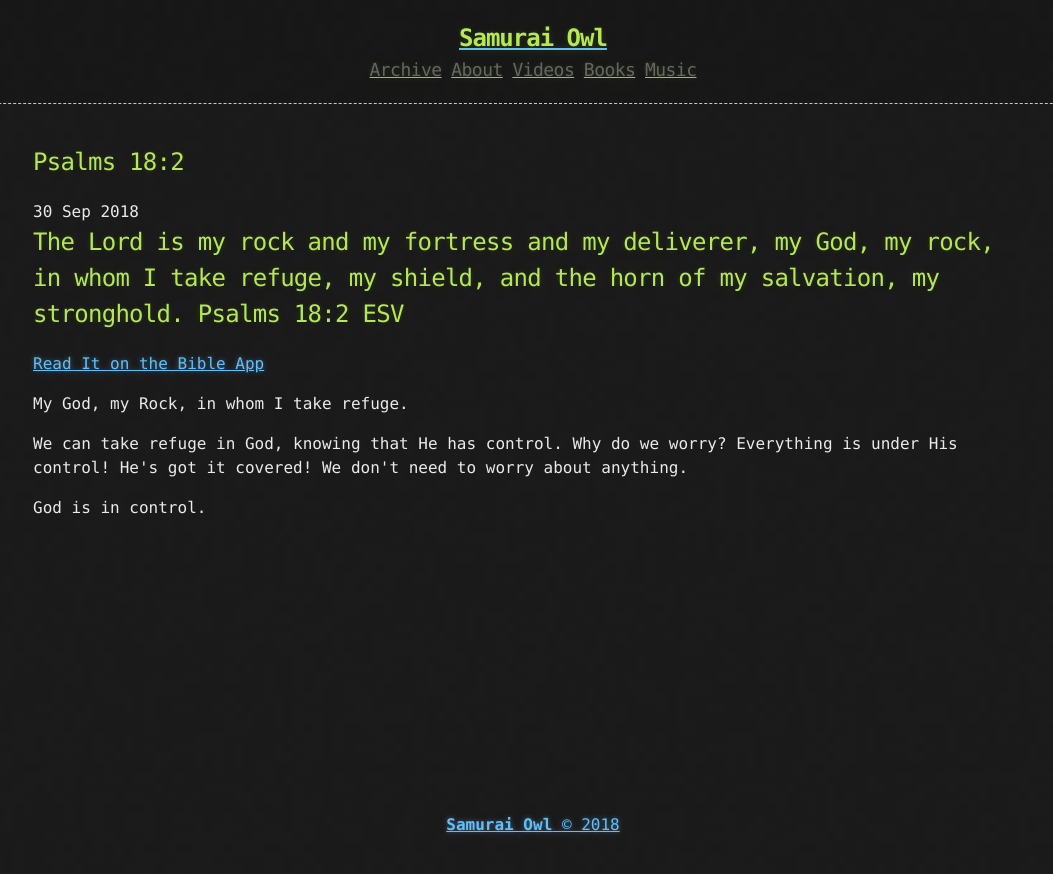
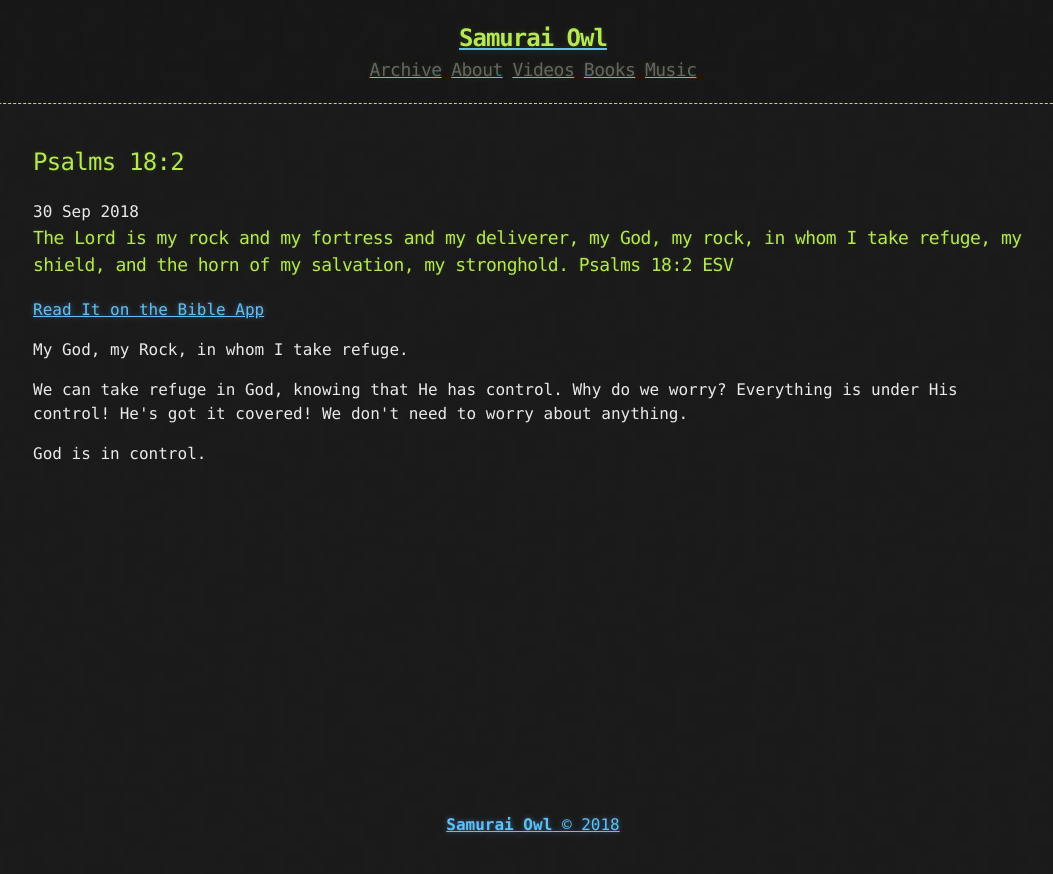
Before and after one commit to SamuraiOwl/samuraiowl.github.io, a Jekyll site: the page _posts/2018-09-30-psalms-18:2.html, which Jekyll copies as it is, in a window 1280 px wide. Shown: the top 874 px of the page, without its empty margins (107-1160 px from the left). Built offline with Jekyll 4.4.1, drawn with Linux system fonts in a browser that asks for light colours.

```diff
--- a/_posts/2018-09-30-psalms-18:2.html
+++ b/_posts/2018-09-30-psalms-18:2.html
@@ -1,6 +1,6 @@
 
-<h2>The Lord is my rock and my fortress and my deliverer, my God, my rock, in whom I take refuge, my shield, and the horn of my salvation, my stronghold.
-Psalms 18:2 ESV</h2>
+<h3> The Lord is my rock and my fortress and my deliverer, my God, my rock, in whom I take refuge, my shield, and the horn of my salvation, my stronghold.
+Psalms 18:2 ESV</h3>
 <a href = "https://bible.com/bible/59/psa.18.2.ESV">Read It on the Bible App</a href>
 <p>My God, my Rock, in whom I take refuge.</p>
  <p> We can take refuge in God, knowing that He has control. Why do we worry? Everything is under His control! He's got it covered! We don't need to worry about anything.</p>
```
